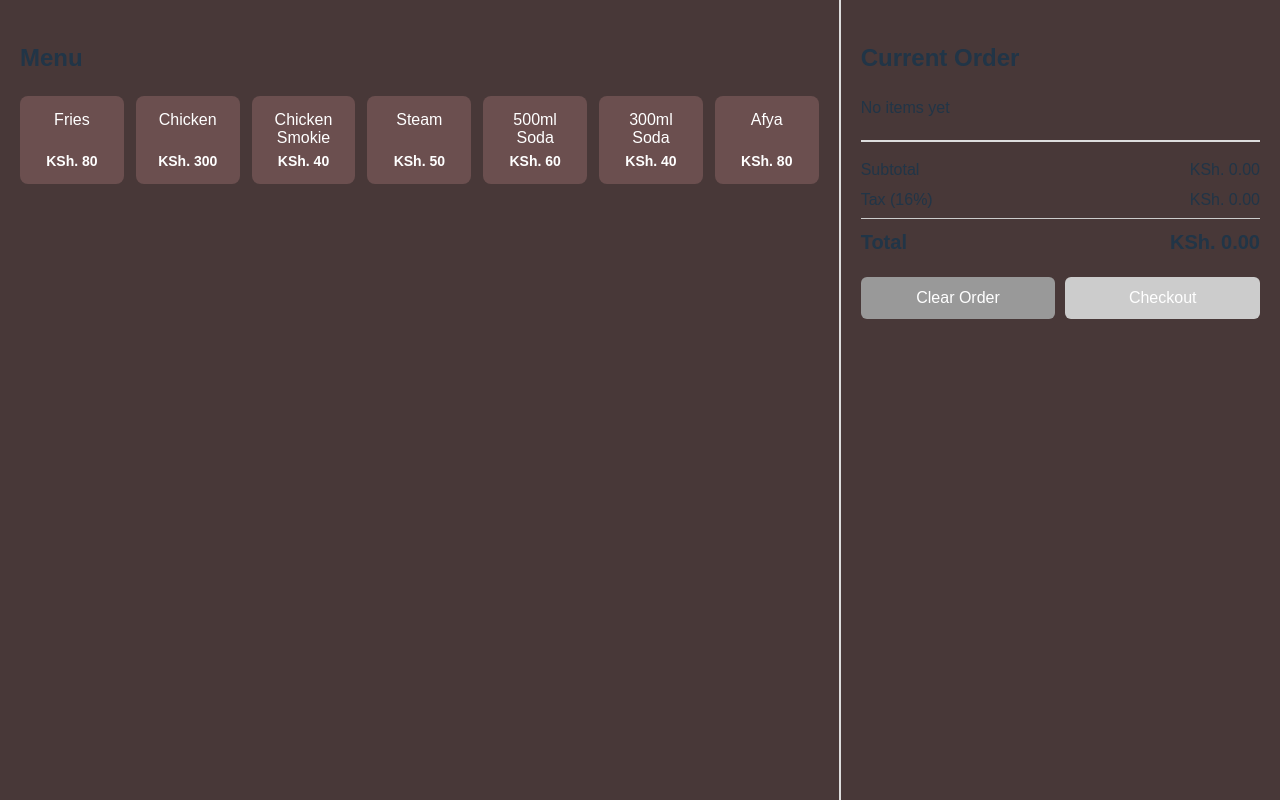
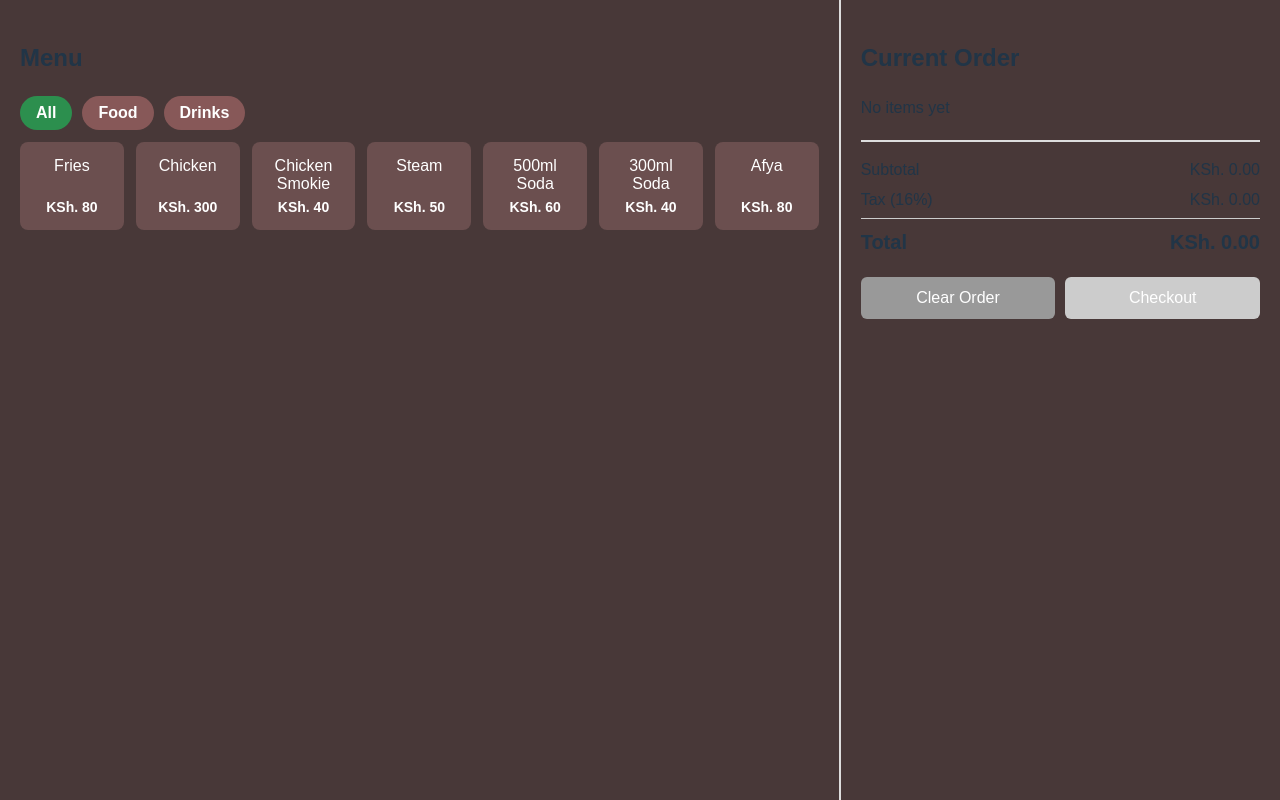
Before and after one commit to otienosylvery/kula-restaurant-pos, a React (Vite) app in the folder kula-pos/: page / in a window 1280 px wide. Built offline with nearby package versions, Linux system fonts and the light colour scheme.

Commit message:
menu categorization and filter commit

```diff
--- a/kula-pos/src/App.css
+++ b/kula-pos/src/App.css
@@ -52,6 +52,30 @@ html, body, #root {
   margin-top: 6px;
   font-weight: bold;
   font-size: 14px;
+}
+.category-tabs {
+  display: flex;
+  gap: 10px;
+  margin-bottom: 12px;
+}
+
+.category-tab {
+  padding: 8px 16px;
+  border: none;
+  border-radius: 20px;
+  background: #875858;
+  color: white;
+  cursor: pointer;
+  font-weight: bold;
+  transition: transform 0.1s, background 0.2s;
+}
+
+.category-tab:hover {
+  transform: scale(1.05);
+}
+
+.category-tab.active {
+  background: #2c8f4e;
 }
 
 /* ORDER PANEL */
@@ -204,6 +228,7 @@ html, body, #root {
   width: 320px;
   border-radius: 8px;
   font-family: monospace;
+  color: black;
 }
 
 .receipt-item {
--- a/kula-pos/src/App.jsx
+++ b/kula-pos/src/App.jsx
@@ -3,15 +3,17 @@ import "./App.css";
 
 function App() {
   const menu = [
-    { id: 1, name: "Fries", price: 80 },
-    { id: 2, name: "Chicken", price: 300 },
-    { id: 3, name: "Chicken Smokie", price: 40 },
-    { id: 4, name: "Steam", price: 50 },
-    { id: 5, name: "500ml Soda", price: 60 },
-    { id: 6, name: "300ml Soda", price: 40 },
-    { id: 7, name: "Afya", price: 80 },
+    { id: 1, name: "Fries", price: 80, category: "Food" },
+    { id: 2, name: "Chicken", price: 300, category:"Food" },
+    { id: 3, name: "Chicken Smokie", price: 40, category:"Snacks" },
+    { id: 4, name: "Steam", price: 50, category: "Drinks" },
+    { id: 5, name: "500ml Soda", price: 60, category: "Drinks" },
+    { id: 6, name: "300ml Soda", price: 40, category: "Drinks" },
+    { id: 7, name: "Afya", price: 80, category: "Drinks" },
   ];
 
+  const categories = ["All", "Food", "Drinks"];
+  const[selectedCategory, setSelectedCategory] = useState("All");
   const [order, setOrder] = useState([]);
   const [showReceipt, setShowReceipt] = useState(false);
   const [lastOrder, setLastOrder] = useState([]);
@@ -88,8 +90,23 @@ function App() {
       {/* MENU PANEL */}
       <div className="menu-panel">
         <h2>Menu</h2>
+        <div className="category-tabs">
+          {
+            categories.map(cat =>(
+              <button
+                key={cat}
+                className={`category-tab ${selectedCategory ===cat ? "active" : ""}`}
+                onClick={()=> setSelectedCategory(cat)}
+                >
+                  {cat}
+              </button>
+            ))
+          }
+        </div>
         <div className="menu-grid">
-          {menu.map((item) => (
+          {menu
+          .filter(item => selectedCategory === "All" || item.category === selectedCategory)
+          .map((item) => (
             <button key={item.id} className="menu-item-grid" onClick={() => addToOrder(item)}>
               <div>{item.name}</div>
               <div className="price">KSh. {item.price}</div>
```
